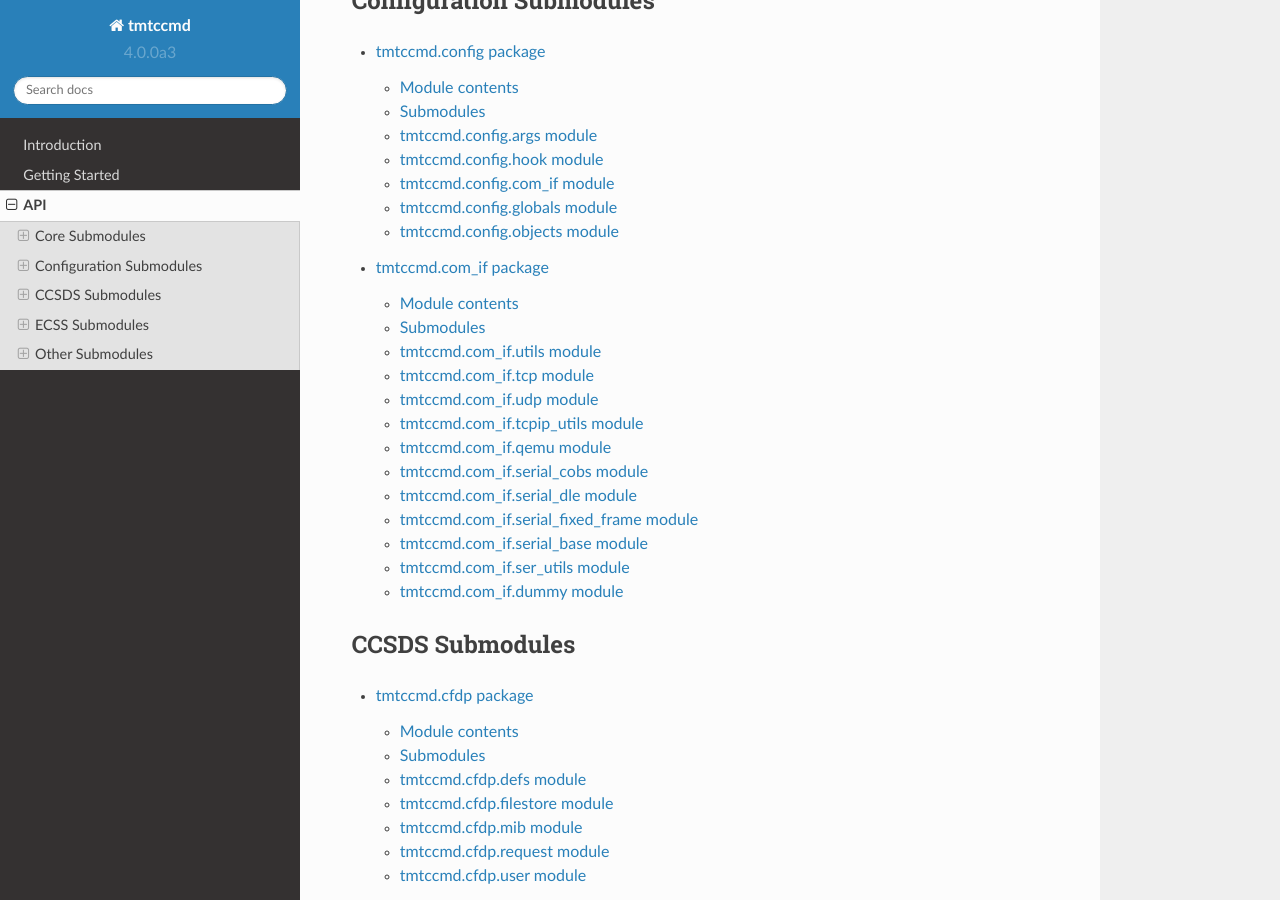
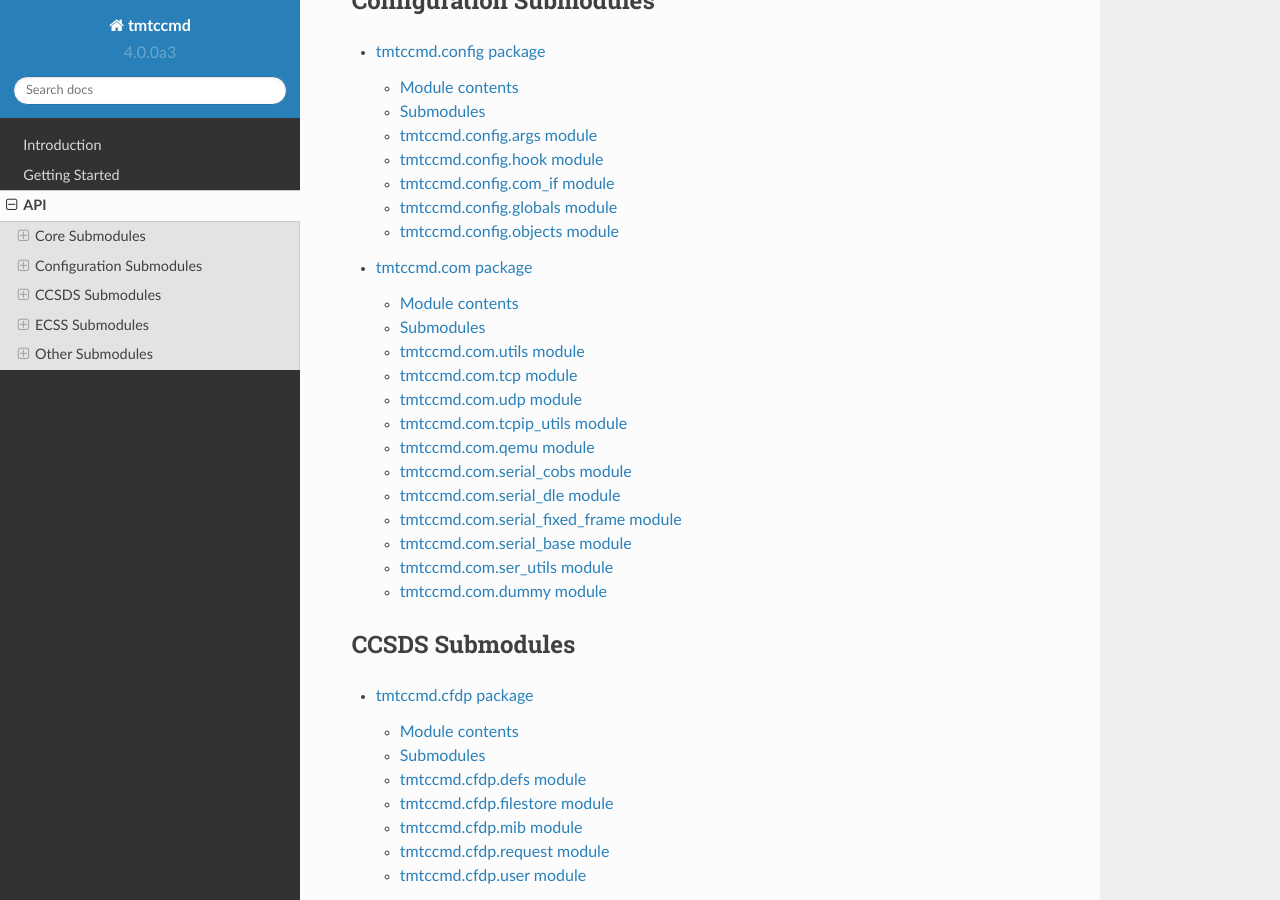
Before and after one commit to robamu-org/tmtccmd, a Sphinx documentation site: the page built from docs/api.rst, in a window 1280 px wide and 900 px high, scrolled down 586 px. Built offline with Sphinx 7.4.7 and the Read the Docs theme 2.0.0, drawn with Linux system fonts in a browser that asks for light colours.

```diff
--- a/docs/api.rst
+++ b/docs/api.rst
@@ -25,7 +25,7 @@ Configuration Submodules
    :maxdepth: 4
 
    api/tmtccmd.config
-   api/tmtccmd.com_if
+   api/tmtccmd.com
 
 CCSDS Submodules
 ===================
--- a/docs/api/tmtccmd.com_if.rst
+++ b/docs/api/tmtccmd.com.rst
@@ -1,10 +1,10 @@
-tmtccmd.com\_if package
+tmtccmd.com package
 =======================
 
 Module contents
 ---------------
 
-.. automodule:: tmtccmd.com_if
+.. automodule:: tmtccmd.com
    :members:
    :undoc-members:
    :show-inheritance:
@@ -12,90 +12,90 @@ Module contents
 Submodules
 ----------
 
-tmtccmd.com\_if.utils module
+tmtccmd.com.utils module
 -----------------------------------------
 
-.. automodule:: tmtccmd.com_if.utils
+.. automodule:: tmtccmd.com.utils
    :members:
    :undoc-members:
    :show-inheritance:
 
-tmtccmd.com\_if.tcp module
+tmtccmd.com.tcp module
 -------------------------------------------
 
-.. automodule:: tmtccmd.com_if.tcp
+.. automodule:: tmtccmd.com.tcp
    :members:
    :undoc-members:
    :show-inheritance:
 
-tmtccmd.com\_if.udp module
+tmtccmd.com.udp module
 -------------------------------------
 
-.. automodule:: tmtccmd.com_if.udp
+.. automodule:: tmtccmd.com.udp
    :members:
    :undoc-members:
    :show-inheritance:
 
-tmtccmd.com\_if.tcpip\_utils module
+tmtccmd.com.tcpip\_utils module
 -------------------------------------
 
-.. automodule:: tmtccmd.com_if.tcpip_utils
+.. automodule:: tmtccmd.com.tcpip_utils
    :members:
    :undoc-members:
    :show-inheritance:
 
-tmtccmd.com\_if.qemu module
+tmtccmd.com.qemu module
 ------------------------------------
 
-.. automodule:: tmtccmd.com_if.qemu
+.. automodule:: tmtccmd.com.qemu
    :members:
    :undoc-members:
    :show-inheritance:
 
-tmtccmd.com\_if.serial\_cobs module
+tmtccmd.com.serial\_cobs module
 --------------------------------------
 
-.. automodule:: tmtccmd.com_if.serial_cobs
+.. automodule:: tmtccmd.com.serial_cobs
    :members:
    :undoc-members:
    :show-inheritance:
 
-tmtccmd.com\_if.serial\_dle module
+tmtccmd.com.serial\_dle module
 --------------------------------------
 
-.. automodule:: tmtccmd.com_if.serial_dle
+.. automodule:: tmtccmd.com.serial_dle
    :members:
    :undoc-members:
    :show-inheritance:
 
-tmtccmd.com\_if.serial\_fixed_frame module
+tmtccmd.com.serial\_fixed_frame module
 -------------------------------------------
 
-.. automodule:: tmtccmd.com_if.serial_fixed_frame
+.. automodule:: tmtccmd.com.serial_fixed_frame
    :members:
    :undoc-members:
    :show-inheritance:
 
-tmtccmd.com\_if.serial\_base module
+tmtccmd.com.serial\_base module
 --------------------------------------
 
-.. automodule:: tmtccmd.com_if.serial_base
+.. automodule:: tmtccmd.com.serial_base
    :members:
    :undoc-members:
    :show-inheritance:
 
-tmtccmd.com\_if.ser\_utils module
+tmtccmd.com.ser\_utils module
 ----------------------------------------
 
-.. automodule:: tmtccmd.com_if.ser_utils
+.. automodule:: tmtccmd.com.ser_utils
    :members:
    :undoc-members:
    :show-inheritance:
 
-tmtccmd.com\_if.dummy module
+tmtccmd.com.dummy module
 ------------------------------------------
 
-.. automodule:: tmtccmd.com_if.dummy
+.. automodule:: tmtccmd.com.dummy
    :members:
    :undoc-members:
    :show-inheritance:
```
